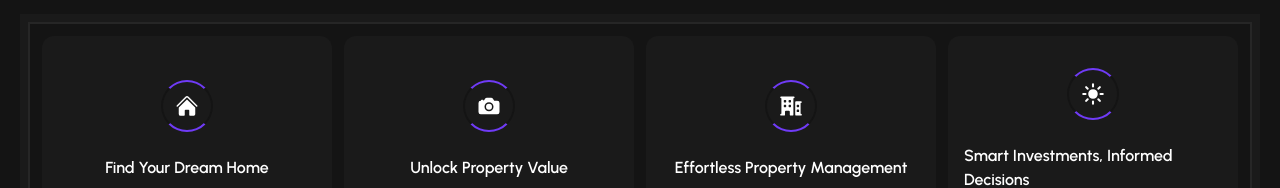
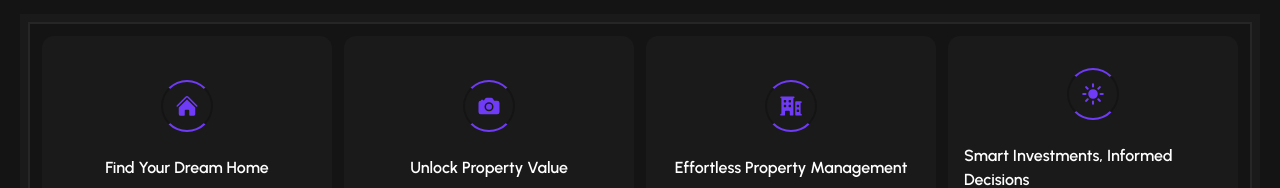
Before and after one commit to Ahmedatia99/Estatein, a React (Vite) app: page / in a window 1280 px wide. Shown: the part 682-870 px from the top of the page. Built offline with nearby package versions, Linux system fonts and the light colour scheme.

Commit message:
additions feature section in headers

```diff
--- a/src/components/Home/atom/Featureprop.jsx
+++ b/src/components/Home/atom/Featureprop.jsx
@@ -10,19 +10,19 @@ export default function Featureprop() {
       <section className=" border-stroke border-2 p-3 grid grid-cols-4 gap-3 ">
         <div className="py-8 px-4 bg-junior rounded-xl flex flex-col justify-center items-center">
           <div className="rounded-full border-purple border-2 border-r-senior border-l-senior w-fit mb-6">
-            <HiHome className="text-5xl p-3" />
+            <HiHome className="text-5xl p-3 text-purple" />
           </div>
           <spna className="text-base font-semibold">Find Your Dream Home</spna>
         </div>
         <div className="py-8 px-4 bg-junior rounded-xl flex flex-col justify-center items-center">
           <div className="rounded-full border-purple border-2 border-r-senior border-l-senior w-fit mb-6 ">
-            <IoCamera className="text-5xl p-3" />
+            <IoCamera className="text-5xl p-3 text-purple" />
           </div>
           <spna className="text-base font-semibold">Unlock Property Value</spna>
         </div>
         <div className="py-8 px-4 bg-junior rounded-xl flex flex-col justify-center items-center">
           <div className="rounded-full border-purple border-2 border-r-senior border-l-senior w-fit mb-6 ">
-            <HiMiniBuildingOffice2 className="text-5xl p-3" />
+            <HiMiniBuildingOffice2 className="text-5xl p-3 text-purple" />
           </div>
           <spna className="text-base font-semibold">
             Effortless Property Management
@@ -30,7 +30,7 @@ export default function Featureprop() {
         </div>
         <div className="py-8 px-4 bg-junior rounded-xl flex flex-col justify-center items-center">
           <div className="rounded-full border-purple border-2 border-r-senior border-l-senior w-fit mb-6 ">
-            <IoSunny className="text-5xl p-3" />
+            <IoSunny className="text-5xl p-3 text-purple" />
           </div>
           <spna className="text-base font-semibold">
             Smart Investments, Informed Decisions
```
